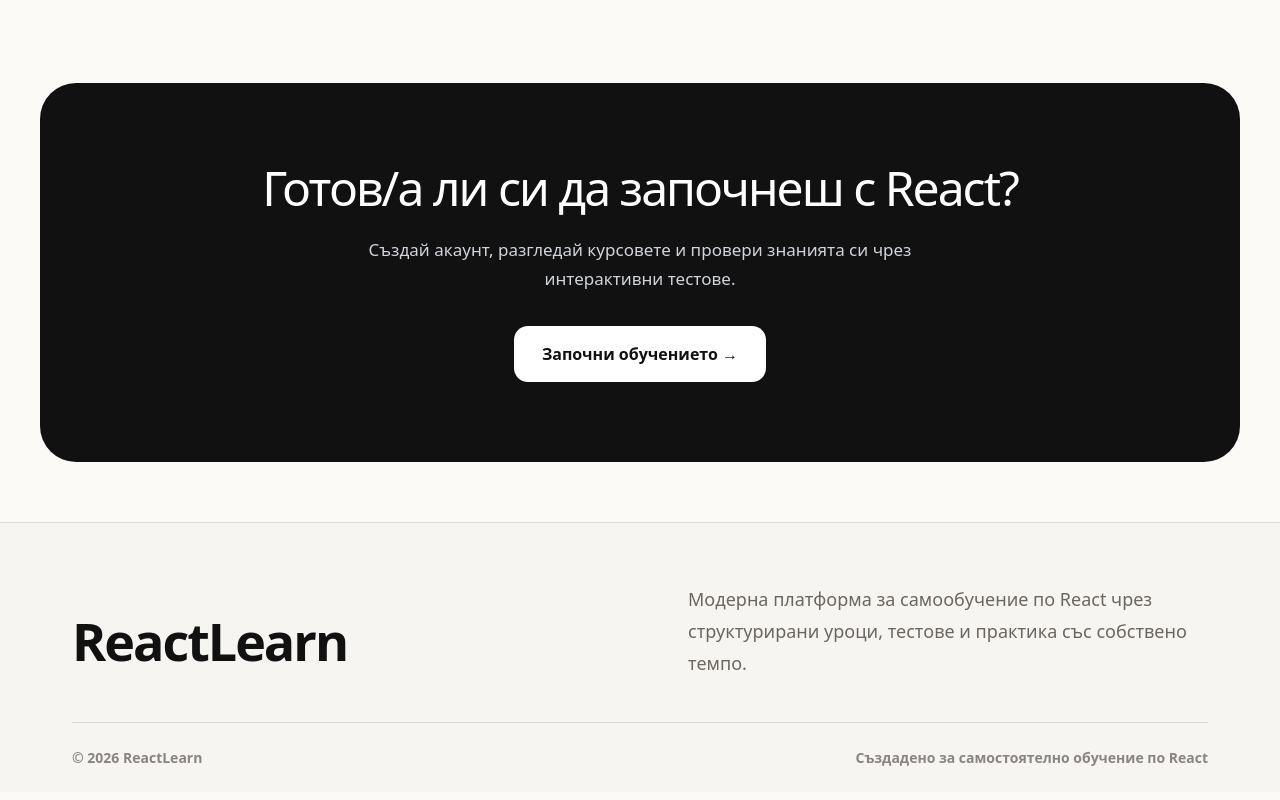
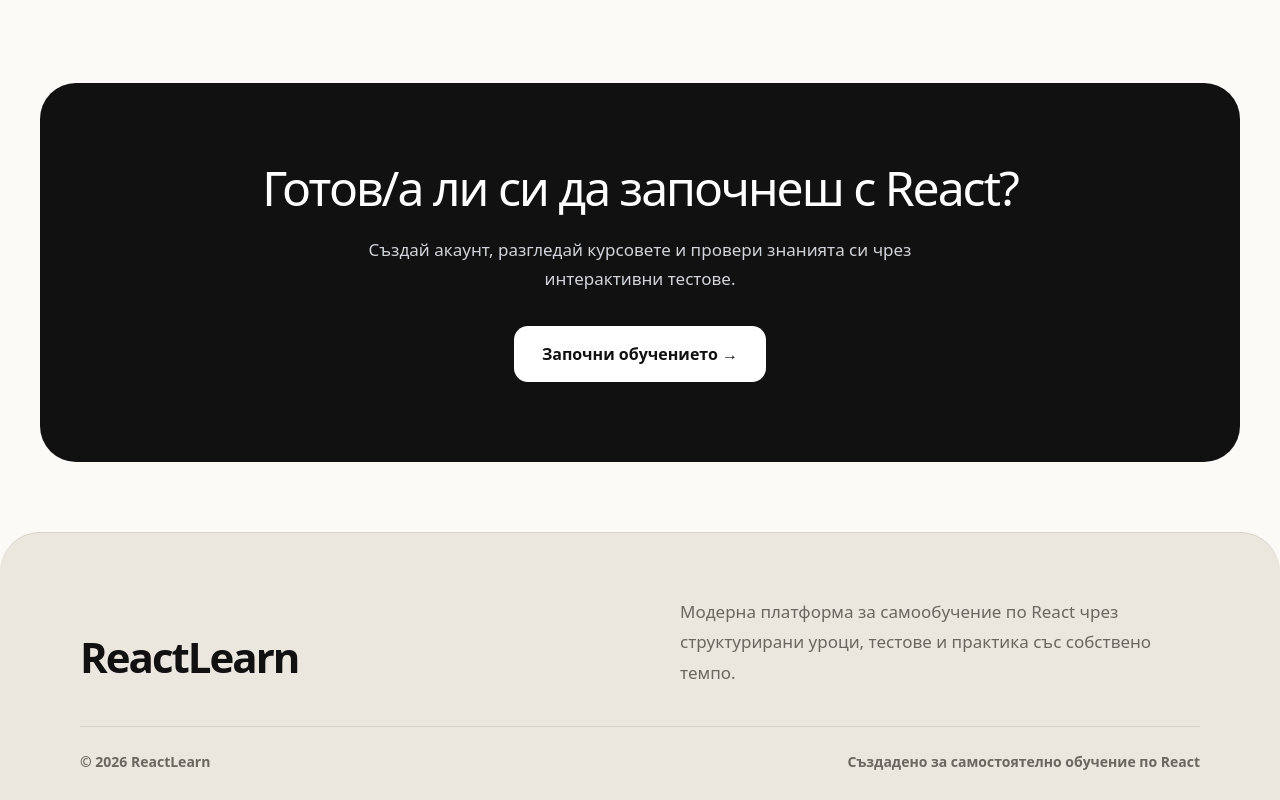
Before and after one commit to IvannIvannov/react-diploma-project, a React (Vite) app in the folder client/: page / in a window 1280 px wide. Shown: the part 2730-3530 px from the top of the page. Built offline with nearby package versions, Linux system fonts and the light colour scheme.

Commit message:
redesign footer layout and improve visual consistency

```diff
--- a/client/src/components/Footer.css
+++ b/client/src/components/Footer.css
@@ -1,15 +1,17 @@
 .footer {
-    margin-top: 60px;
+    margin-top: 70px;
+    padding: 64px 80px 28px;
 
-    background: #f7f5f1;
-    border-top: 1px solid #e2ddd4;
+    background: #ebe6de;
+    border-top: 1px solid #d8d2c8;
+    border-top-left-radius: 40px;
+    border-top-right-radius: 40px;
 }
 
 .footer-container {
     max-width: 1200px;
-
     margin: 0 auto;
-    padding: 60px 32px 24px;
+    width: 100%;
 }
 
 .footer-top {
@@ -24,9 +26,8 @@
 
     color: #111;
 
-    font-size: 52px;
+    font-size: 42px;
     font-weight: 900;
-
     letter-spacing: -2px;
 }
 
@@ -36,16 +37,14 @@
 
     color: #6b665f;
 
-    font-size: 18px;
+    font-size: 17px;
     line-height: 1.8;
 }
 
 .footer-divider {
-    margin: 42px 0 24px;
-
+    margin: 38px 0 24px;
     height: 1px;
-
-    background: #ddd8cf;
+    background: #d8d2c8;
 }
 
 .footer-bottom {
@@ -54,13 +53,16 @@
     align-items: center;
     gap: 20px;
 
-    color: #8a8580;
+    color: #6b665f;
 
     font-size: 14px;
-    font-weight: 600;
+    font-weight: 700;
 }
 
 @media (max-width: 800px) {
+    .footer {
+        padding: 46px 28px 24px;
+    }
 
     .footer-top,
     .footer-bottom {
@@ -69,6 +71,6 @@
     }
 
     .footer-top h2 {
-        font-size: 40px;
+        font-size: 36px;
     }
 }
--- a/client/src/pages/Dashboard.tsx
+++ b/client/src/pages/Dashboard.tsx
@@ -81,7 +81,7 @@ const Dashboard = () => {
         <div>
           <p>Dashboard</p>
 
-          <h1>Здравей, {user?.name}!</h1>
+          <h1>Здравей, {user?.email}!</h1>
 
           <span>
             Проследи своя напредък, резултатите от тестовете и завършените React
```
